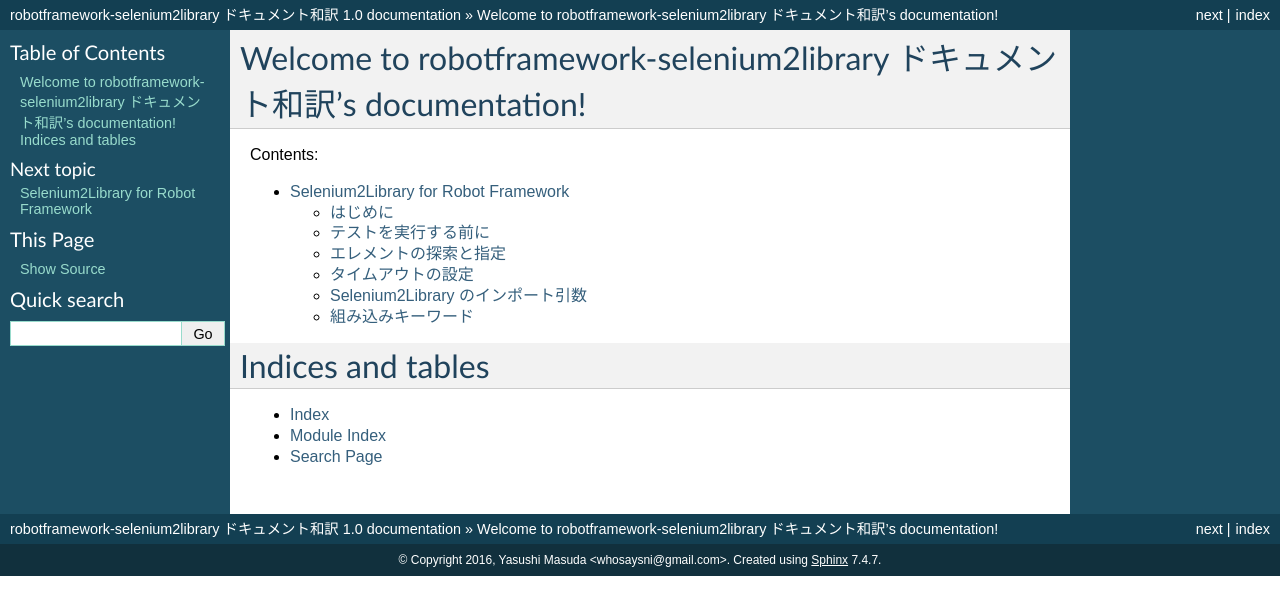
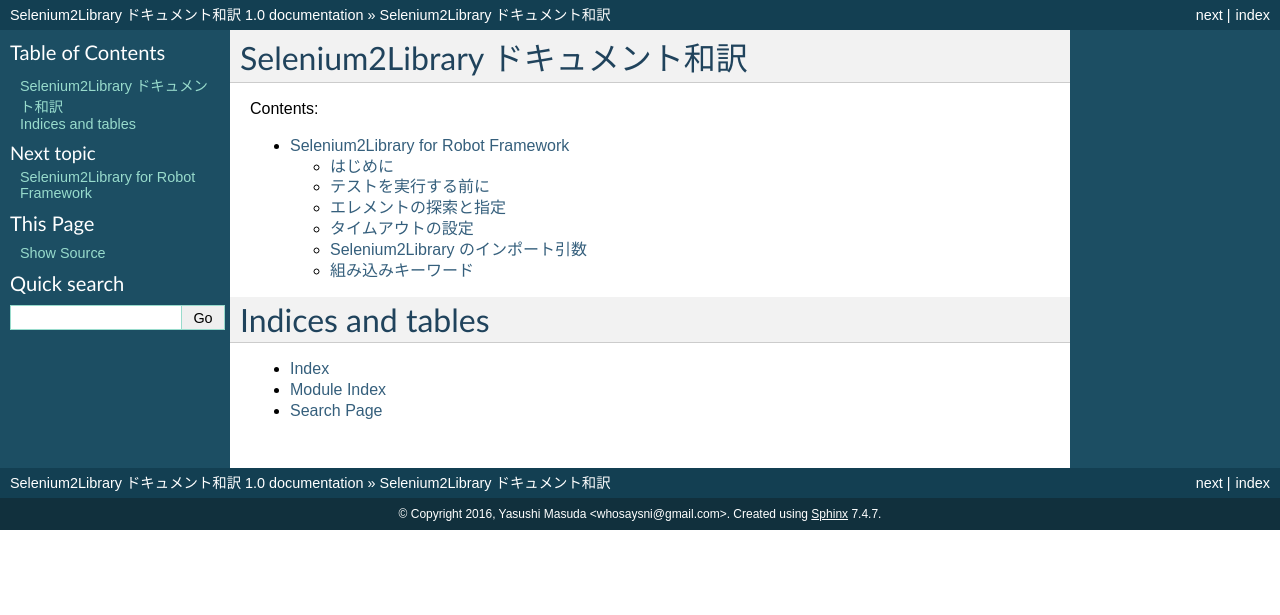
Before and after one commit to todoa2c/selenium2library-ja, a Sphinx documentation site: the page built from docs/index.rst, in a window 1280 px wide. Shown: the top 615 px of the page. Built offline with Sphinx 7.4.7, drawn with Linux system fonts in a browser that asks for light colours.

Commit message:
Fixed title

```diff
--- a/docs/conf.py
+++ b/docs/conf.py
@@ -43,7 +43,7 @@
 master_doc = 'index'
 
 # General information about the project.
-project = u'robotframework-selenium2library ドキュメント和訳'
+project = u'Selenium2Library ドキュメント和訳'
 copyright = u'2016, Yasushi Masuda <whosaysni@gmail.com>'
 
 # The version info for the project you're documenting, acts as replacement for
@@ -196,7 +196,7 @@
 # (source start file, target name, title,
 #  author, documentclass [howto, manual, or own class]).
 latex_documents = [
-  ('index', 'robotframework-selenium2library.tex', u'robotframework-selenium2library ドキュメント和訳 Documentation',
+  ('index', 'robotframework-selenium2library.tex', u'Selenium2Library ドキュメント和訳',
    u'Yasushi Masuda \\textless{}whosaysni@gmail.com\\textgreater{}', 'manual'),
 ]
 
@@ -226,7 +226,7 @@
 # One entry per manual page. List of tuples
 # (source start file, name, description, authors, manual section).
 man_pages = [
-    ('index', 'robotframework-selenium2library', u'robotframework-selenium2library ドキュメント和訳 Documentation',
+    ('index', 'robotframework-selenium2library', u'Selenium2Library ドキュメント和訳',
      [u'Yasushi Masuda <whosaysni@gmail.com>'], 1)
 ]
 
@@ -240,7 +240,7 @@
 # (source start file, target name, title, author,
 #  dir menu entry, description, category)
 texinfo_documents = [
-  ('index', 'robotframework-selenium2library', u'robotframework-selenium2library ドキュメント和訳 Documentation',
+  ('index', 'robotframework-selenium2library', u'Selenium2Library ドキュメント和訳',
    u'Yasushi Masuda <whosaysni@gmail.com>', 'robotframework-selenium2library', 'One line description of project.',
    'Miscellaneous'),
 ]
--- a/docs/index.rst
+++ b/docs/index.rst
@@ -3,8 +3,8 @@
    You can adapt this file completely to your liking, but it should at least
    contain the root `toctree` directive.
 
-Welcome to robotframework-selenium2library ドキュメント和訳's documentation!
-============================================================================
+Selenium2Library ドキュメント和訳
+==================================
 
 Contents:
 
```
